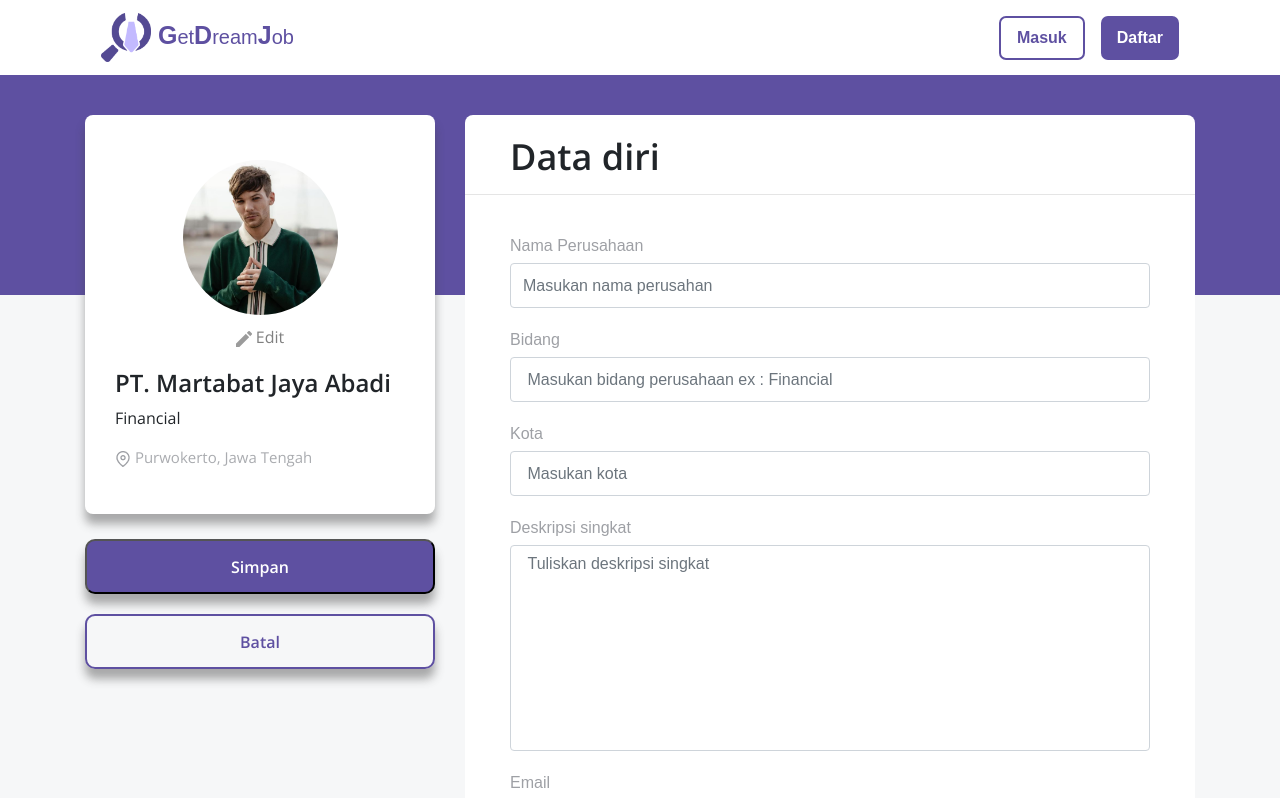
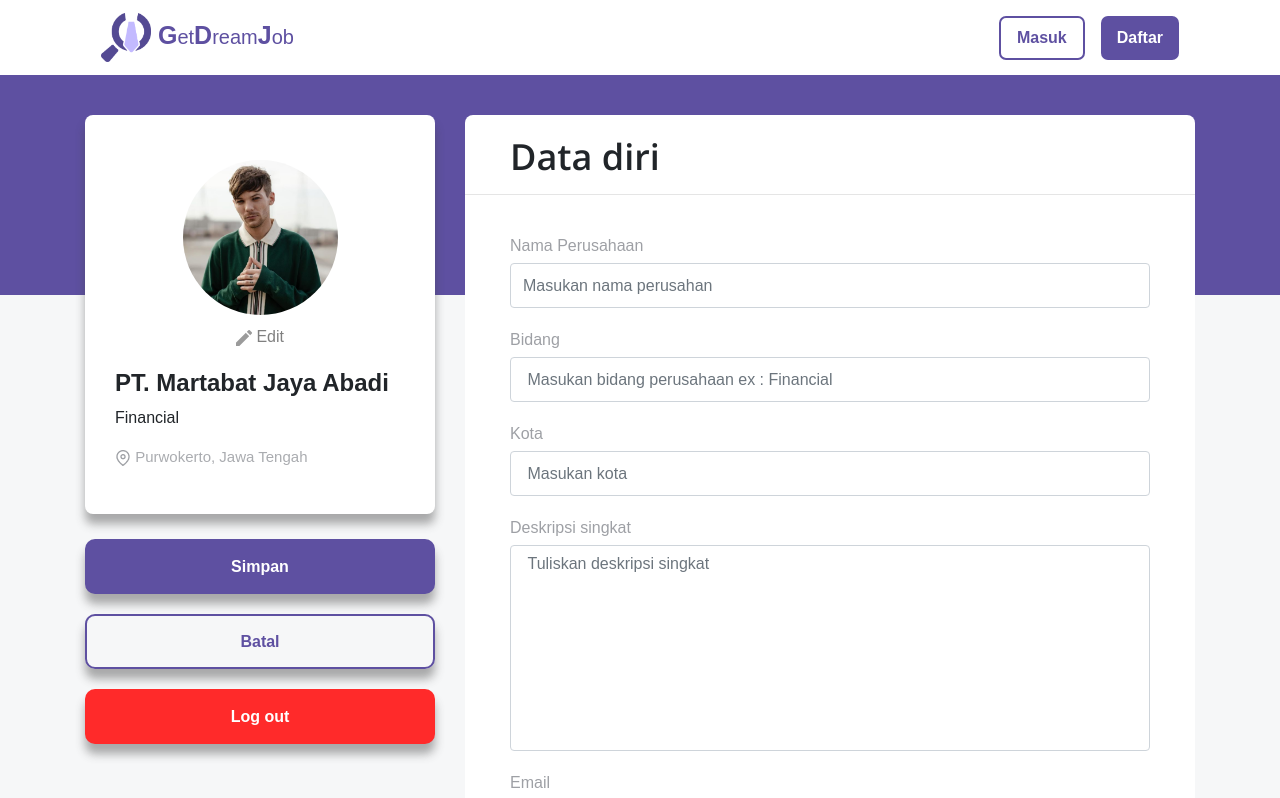
Before and after one commit to Cotllinz/GDJ-Front-End, a Vue app: page /edit-company in a window 1280 px wide. Shown: the top 798 px of the page. Built offline with nearby package versions, Linux system fonts and the light colour scheme; sample sign-in values are in the browser's storage; what vue-sweetalert2 would draw is missing.

Commit message:
Logout Btn

```diff
--- a/src/components/_base/LandingPage/landingPageComponent.vue
+++ b/src/components/_base/LandingPage/landingPageComponent.vue
@@ -456,7 +456,7 @@ img.card-img {
     white-space: nowrap;
   }
 }
-@media (max-width: 988px){
+@media (max-width: 988px) {
   .card_btnGet {
     height: auto;
   }
--- a/src/components/_base/Recruiter/CompanyCard.vue
+++ b/src/components/_base/Recruiter/CompanyCard.vue
@@ -29,12 +29,15 @@
         </div>
       </b-card>
       <div class="buttonBawah">
-        <button class="simpan" style="color:white; background-color:#5e50a1">
+        <button class="simpan">
           Simpan
         </button>
       </div>
       <div class="buttonBawah">
-        <button class="batal" style="  margin-top: 20px;">Batal</button>
+        <button class="batal" style="margin-top: 20px;">Batal</button>
+      </div>
+      <div class="buttonBawah">
+        <button class="btn_logout" style="margin-top: 20px;">Log out</button>
       </div>
     </div>
   </div>
@@ -48,9 +51,30 @@ export default {
 <style scoped>
 .card-style {
   border-radius: 8px;
+  font-family: 'Poppins', sans-serif;
   border: none;
   padding: 10px;
   box-shadow: 0px 10px 10px rgba(66, 66, 66, 0.432);
+}
+.batal {
+  outline: none;
+  font-family: 'Poppins', sans-serif;
+}
+.batal:hover {
+  border-color: #6854cf;
+  background: rgb(245, 244, 244);
+}
+.simpan {
+  border: none;
+  font-family: 'Poppins', sans-serif;
+  outline: none;
+}
+.simpan {
+  color: white;
+  background-color: #5e50a1;
+}
+.simpan:hover {
+  background: #6854cf;
 }
 .btnstyle {
   background-color: #5e50a1;
@@ -60,6 +84,16 @@ export default {
   padding-bottom: 15px;
   margin-top: 40px;
   margin-bottom: 40px;
+}
+.btn_logout {
+  font-family: 'Poppins', sans-serif;
+  background: #ff2a2a;
+  border: none;
+  color: #ffff;
+  outline: none;
+}
+.btn_logout:hover {
+  background: #fd0404;
 }
 .editProfile {
   color: grey;
```
Also changed, not shown: src/components/NavigationBar.vue (+3 -4 lines).
